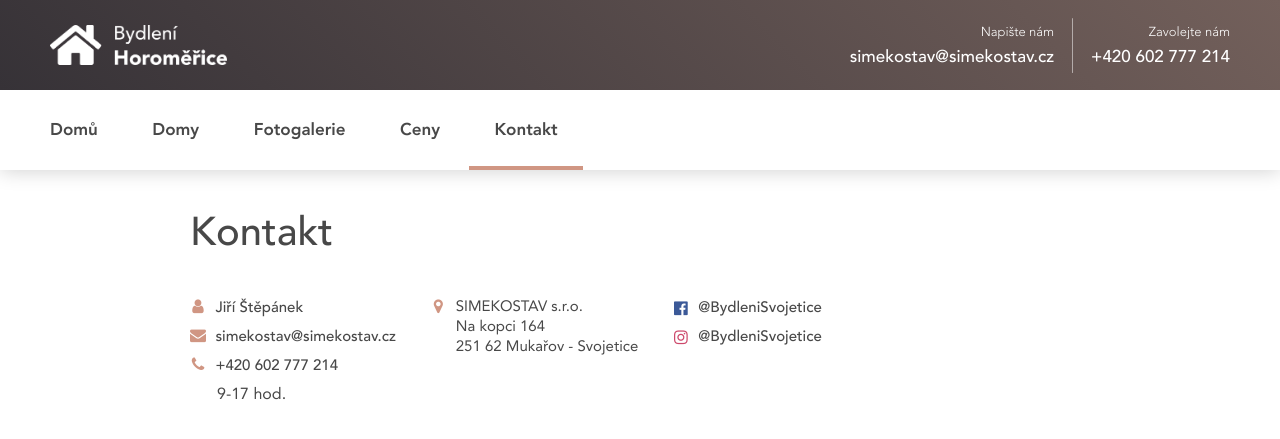
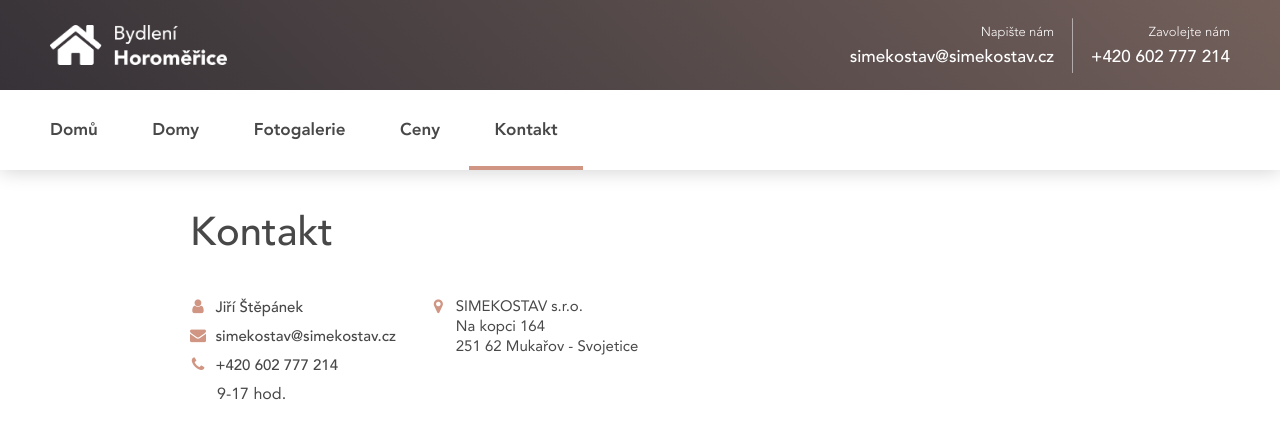
Before and after one commit to StyvekDrtic/bydleniHoromerice, a Jekyll site: the page built from kontakt.html, in a window 1280 px wide and 900 px high, cut to the strip 0-454 px from the top of the window. Shown: the top 439 px of the strip. Built offline with Jekyll 4.4.1, drawn with Linux system fonts in a browser that asks for light colours.

Commit message:
domy copy

```diff
--- a/kontakt.html
+++ b/kontakt.html
@@ -34,20 +34,6 @@ layout: default
         <p>SIMEKOSTAV s.r.o.<br>Na kopci 164<br>251 62 Mukařov - Svojetice</p>
       </li>
     </ul>
-    <ul>
-      <li>
-        <div class="emojiWrap">
-          <i class="fa fa-facebook-official" aria-hidden="true"></i>
-        </div>
-        <a href="http://facebook.com/bydleniSvojetice">@BydleniSvojetice</a>
-      </li>
-      <li>
-        <div class="emojiWrap">
-          <i class="fa fa-instagram" aria-hidden="true"></i>
-        </div>
-        <a href="http://instagram.com/bydleniSvojetice">@BydleniSvojetice</a>
-      </li>
-    </ul>
   </div>
 </section>
 <section class="mapa">
```
Also changed, not shown: 1 other file.
